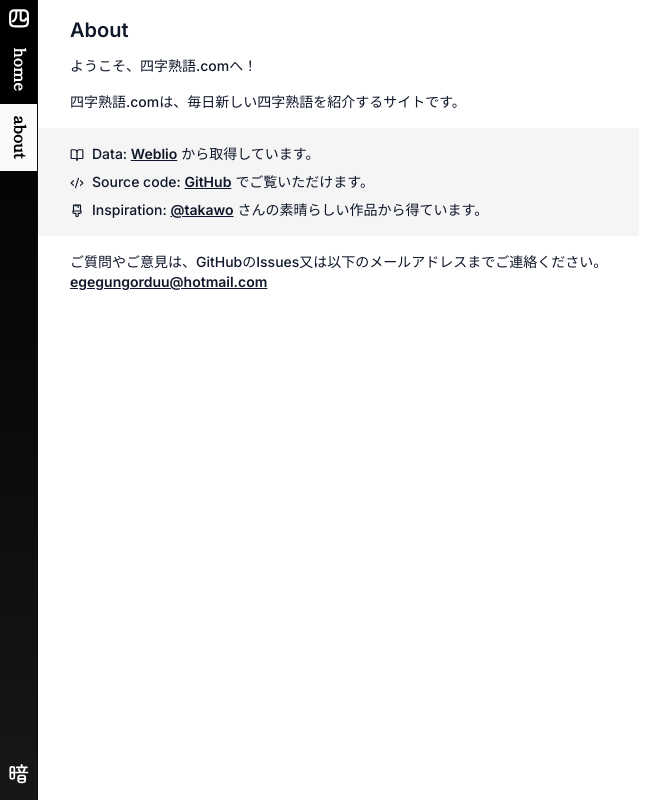
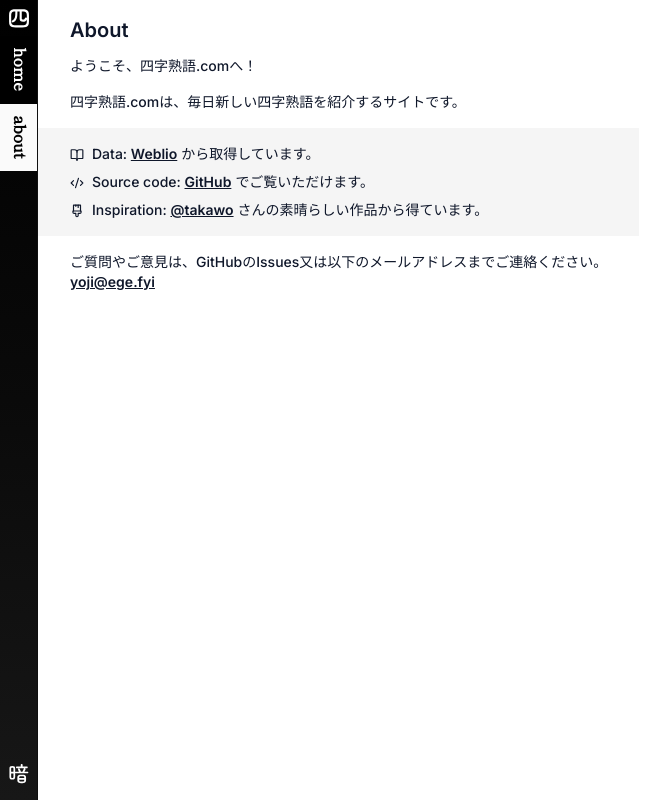
Before and after one commit to egegungordu/yojijukugo.com, a Next.js app: page /about in a window 1280 px wide. Shown: the whole page, without its empty margins (0-661 px from the left). Built offline with nearby package versions, Linux system fonts and the light colour scheme.

Commit message:
chore: update email

```diff
--- a/src/app/(routes)/about/page.tsx
+++ b/src/app/(routes)/about/page.tsx
@@ -59,10 +59,10 @@ export default function About() {
         ご質問やご意見は、GitHubのIssues又は以下のメールアドレスまでご連絡ください。
         <br />
         <a
-          href="mailto:egegungorduu@hotmail.com"
+          href="mailto:yoji@ege.fyi"
           className="underline font-semibold"
         >
-          egegungorduu@hotmail.com
+          yoji@ege.fyi
         </a>
       </p>
     </main>
```
